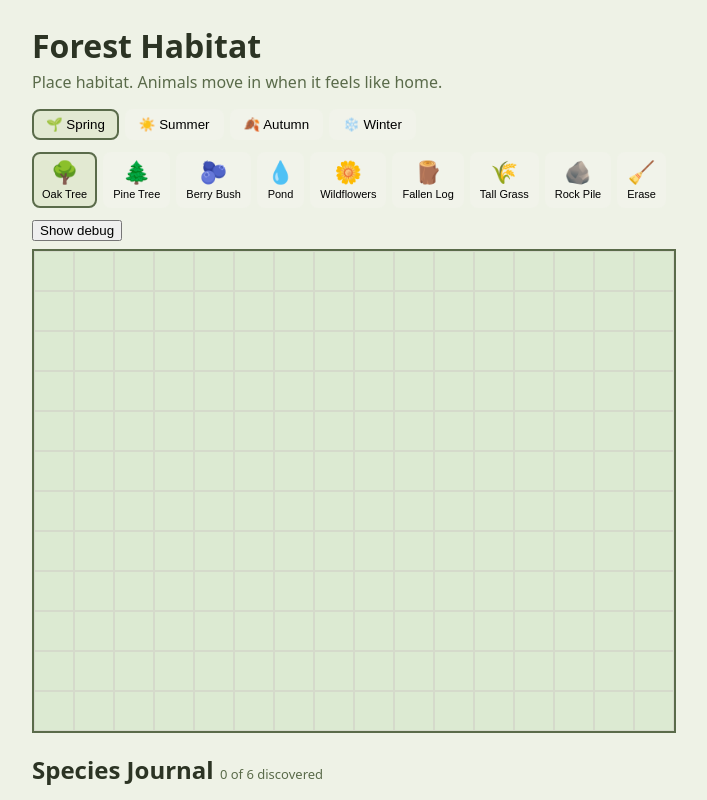
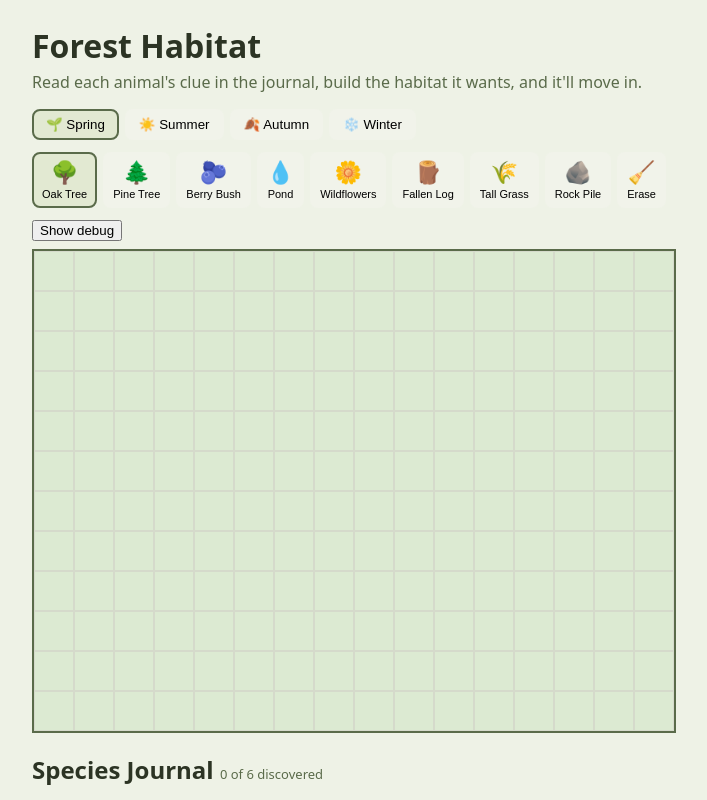
Before and after one commit to anjaleeDS/ForestFromTrees, a React (Vite) app: page / in a window 1280 px wide. Shown: the top 800 px of the page, without its empty margins (228-935 px from the left). Built offline with nearby package versions, Linux system fonts and the light colour scheme.

Commit message:
feat: wire stirring into journal and add instructive tagline

```diff
--- a/src/App.tsx
+++ b/src/App.tsx
@@ -33,7 +33,7 @@ export default function App() {
     <div className="app">
       <header>
         <h1>Forest Habitat</h1>
-        <p className="tagline">Place habitat. Animals move in when it feels like home.</p>
+        <p className="tagline">Read each animal's clue in the journal, build the habitat it wants, and it'll move in.</p>
       </header>
 
       <div className="top-controls">
@@ -69,7 +69,7 @@ export default function App() {
         provisionField={field}
       />
 
-      <Journal residents={state.residents} />
+      <Journal residents={state.residents} stirring={state.stirring} />
 
       {currentArrival && (
         <ArrivalCard
```
Also changed, not shown: 1 other file (tests, documents, lock files or other folders).
